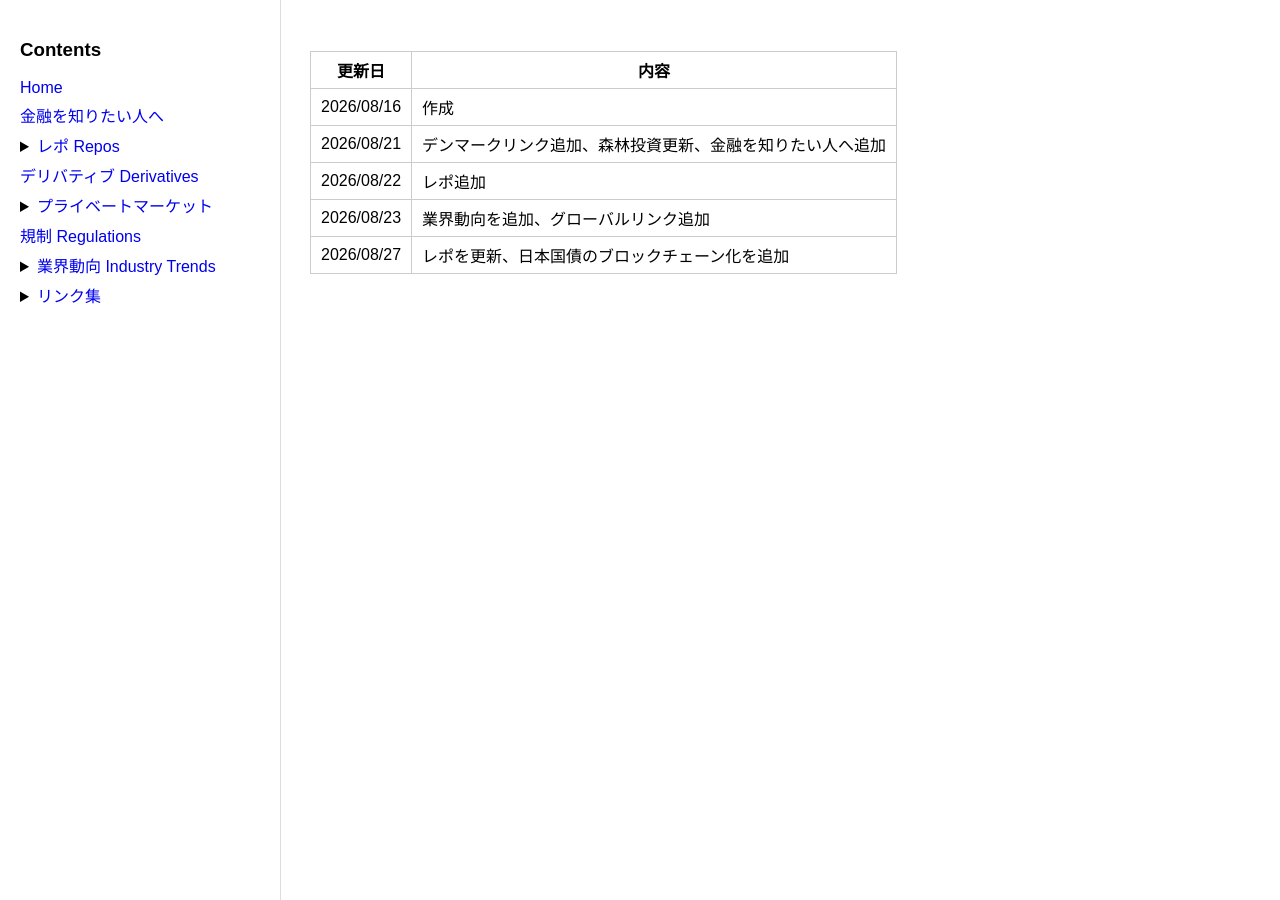
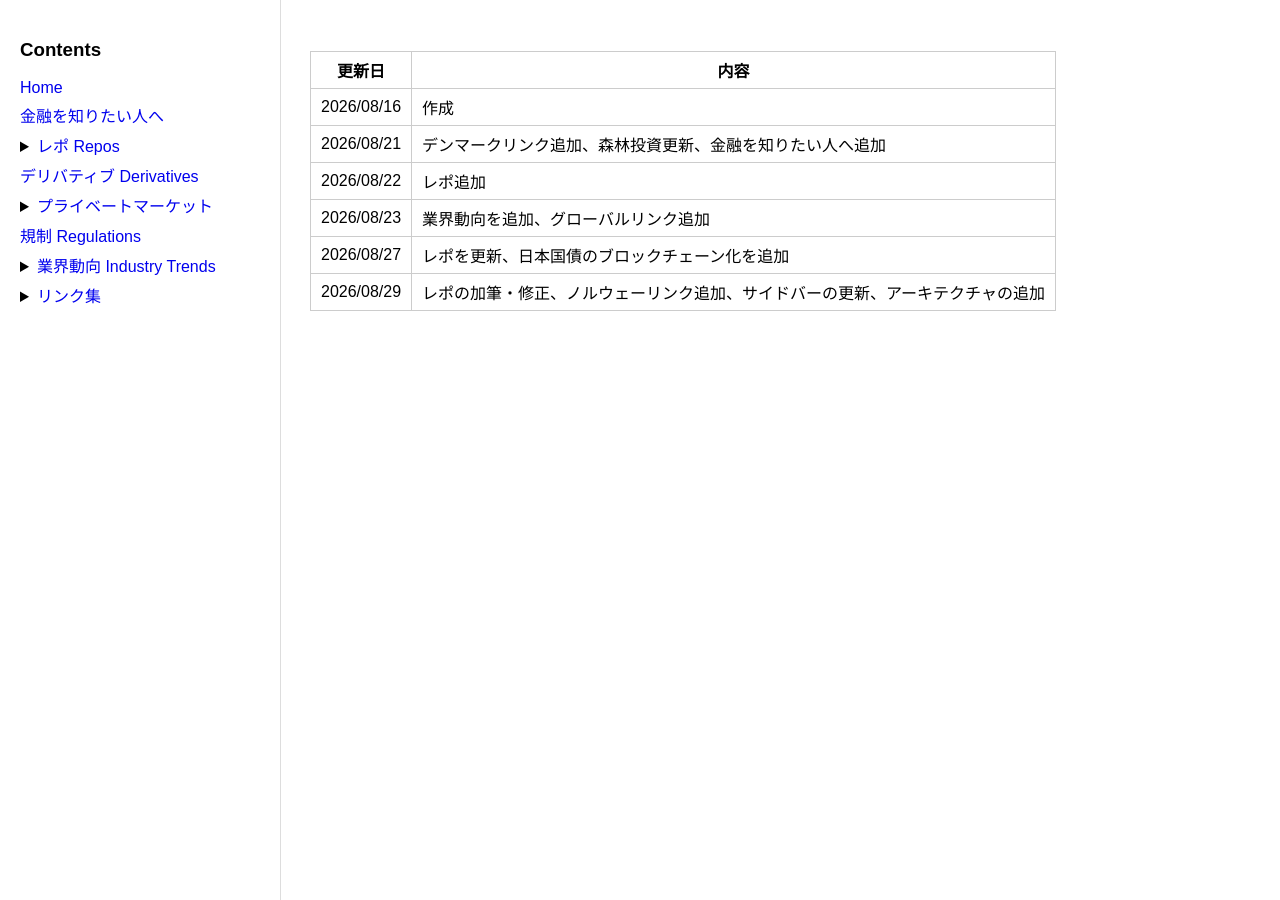
Before and after one commit to Naoki-Yamamoto-codes/finance, a Jekyll site: the page built from history.md, in a window 1280 px wide. Built offline with Jekyll 4.4.1, drawn with Linux system fonts in a browser that asks for light colours; our own code applies the rules of GitHub Pages for plain Markdown files.

Commit message:
update history

```diff
--- a/history.md
+++ b/history.md
@@ -5,3 +5,4 @@
 |2026/08/22|レポ追加|
 |2026/08/23|業界動向を追加、グローバルリンク追加|
 |2026/08/27|レポを更新、日本国債のブロックチェーン化を追加|
+|2026/08/29|レポの加筆・修正、ノルウェーリンク追加、サイドバーの更新、アーキテクチャの追加|
```
